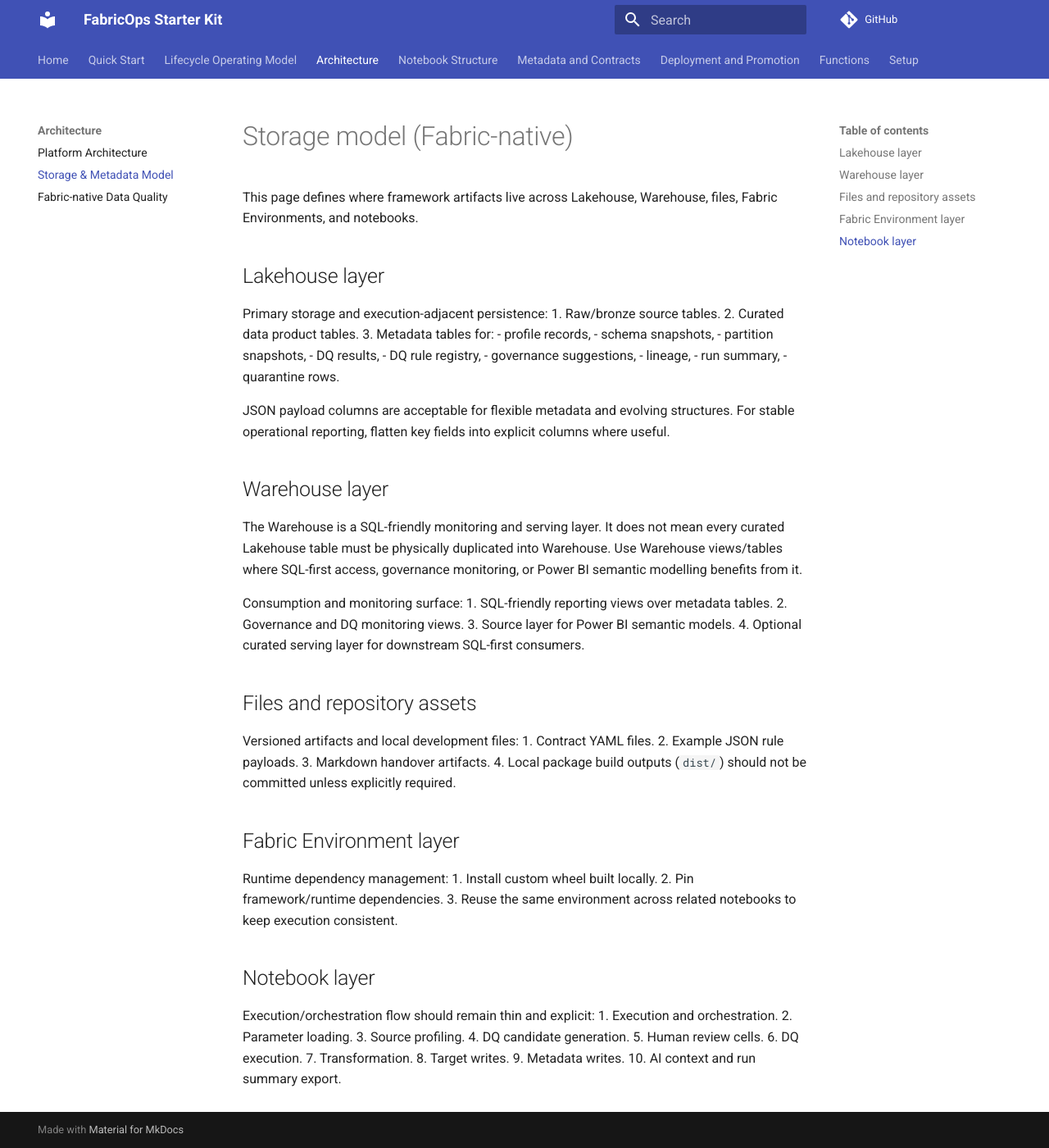
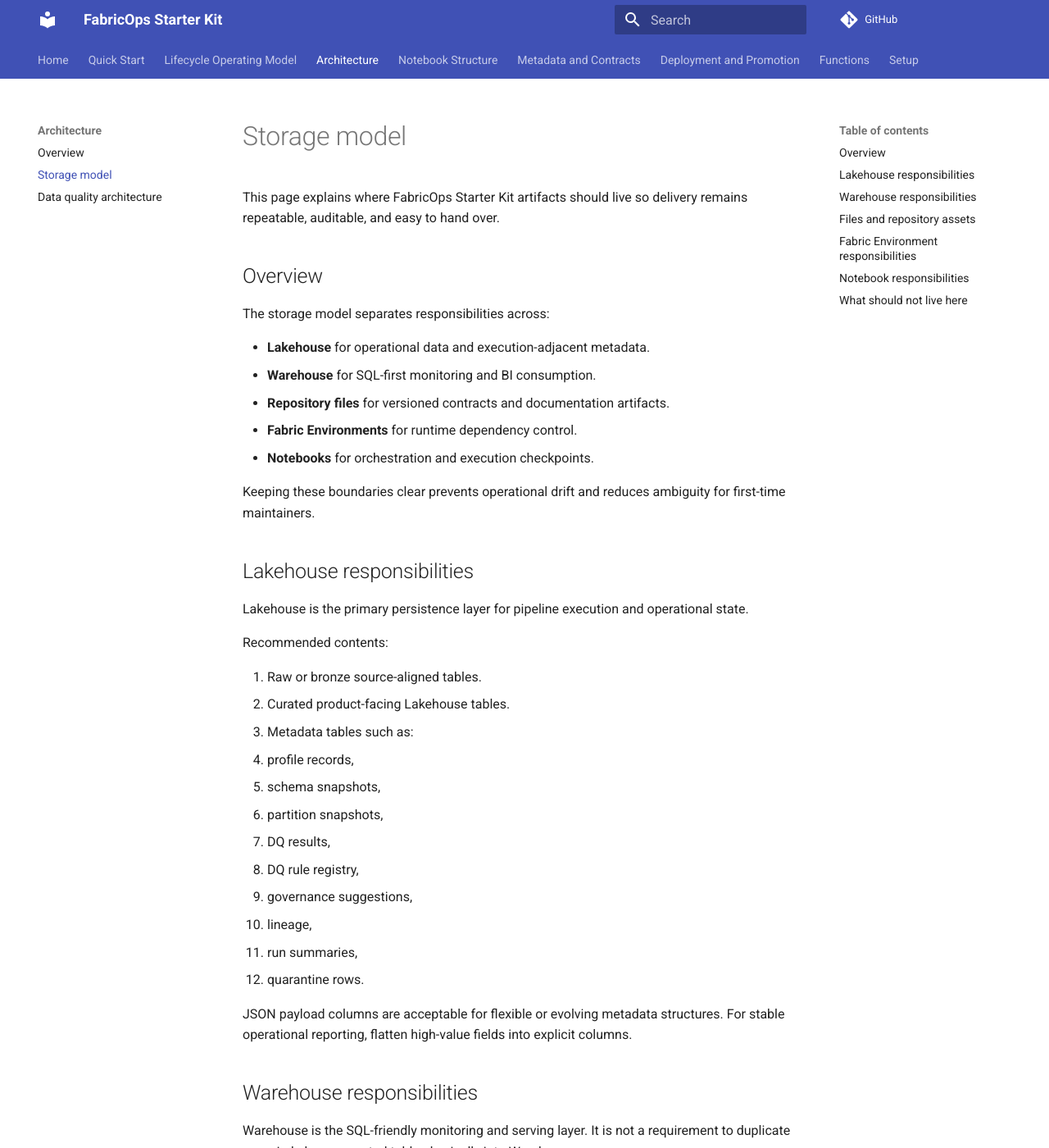
Before and after one commit to Voycepeh/fabric-data-product-framework, an MkDocs documentation site: the page built from docs/architecture/storage-model.md, in a window 1280 px wide and 1400 px high. Shown: the whole window at 82% size. Built offline with MkDocs 1.6.1 and Material for MkDocs 9.7.7, drawn with Linux system fonts in a browser that asks for light colours; comment, search, counter and statistics services are not loaded; some of the changed text lies outside the part shown.

Commit message:
docs: improve architecture readability and nav structure

```diff
--- /dev/null
+++ b/docs/architecture/index.md
@@ -0,0 +1,45 @@
+# Architecture overview
+
+FabricOps Starter Kit is a Fabric-native operating model for repeatable data product delivery. It combines local engineering discipline with notebook-first execution so teams can move from exploration to governed production handover without changing platforms.
+
+## The end-to-end story
+
+1. **Develop locally in VS Code.**
+   Engineers build and test reusable logic in the Python package, alongside contracts and documentation.
+2. **Build the wheel.**
+   The package is built as a wheel so the same tested code can be installed in Fabric.
+3. **Install in a Fabric Environment.**
+   Fabric Environments pin the framework and dependencies for consistent notebook execution.
+4. **Configure runtime context in `00_env_config`.**
+   Notebook runs initialize environment-specific settings before pipeline logic begins.
+5. **Run exploration notebooks.**
+   Teams profile sources, inspect schemas, and capture context needed for data product decisions.
+6. **Run pipeline contract notebooks.**
+   Contract-driven notebooks validate source assumptions, apply transformation logic, and write outputs.
+7. **Persist across Source, Unified, and Product stores.**
+   Data flows from source-aligned ingestion to unified modeling and product-ready datasets.
+8. **Capture metadata tables.**
+   Profiling, schema state, lineage, DQ results, summaries, and run context are written as durable metadata.
+9. **Maintain a DQ rule registry.**
+   Candidate and approved rules are stored centrally and reused by execution notebooks.
+10. **Keep AI in the loop with human accountability.**
+    AI suggests rule candidates, classifications, summaries, and context packaging; humans approve before rules become enforceable.
+11. **Enforce in pipelines.**
+    Approved rules run during notebook pipelines, with failed rows and quality metrics persisted for auditability.
+12. **Monitor through Warehouse or Power BI.**
+    SQL-friendly monitoring views and BI models expose operational and governance status.
+13. **Complete handover with documentation.**
+    Teams publish run summaries and architecture-aware documentation for downstream owners.
+
+## Core design principles
+
+- **Fabric-native execution:** notebooks and Fabric storage are first-class, not afterthoughts.
+- **Reusable logic, explicit orchestration:** package code handles repeatable logic while notebooks stay readable and operational.
+- **AI-assisted, human-approved governance:** AI accelerates suggestion and summarization, but humans remain accountable for approval and enforcement decisions.
+- **Monitoring by default:** metadata and DQ outputs are persisted in forms suitable for Warehouse SQL and Power BI.
+- **Handover-friendly delivery:** architecture and run artifacts are organized so first-time readers can understand the operating model before diving into function-level references.
+
+## Where to go next
+
+- Read the **Storage model** page for responsibility boundaries across Lakehouse, Warehouse, files, environments, and notebooks.
+- Read the **Data quality architecture** page for the AI-in-the-loop quality lifecycle and governance flow.
--- a/docs/architecture/storage-model.md
+++ b/docs/architecture/storage-model.md
@@ -1,13 +1,28 @@
-# Storage model (Fabric-native)
+# Storage model
 
-This page defines where framework artifacts live across Lakehouse, Warehouse, files, Fabric Environments, and notebooks.
+This page explains where FabricOps Starter Kit artifacts should live so delivery remains repeatable, auditable, and easy to hand over.
 
-## Lakehouse layer
+## Overview
 
-Primary storage and execution-adjacent persistence:
-1. Raw/bronze source tables.
-2. Curated data product tables.
-3. Metadata tables for:
+The storage model separates responsibilities across:
+
+- **Lakehouse** for operational data and execution-adjacent metadata.
+- **Warehouse** for SQL-first monitoring and BI consumption.
+- **Repository files** for versioned contracts and documentation artifacts.
+- **Fabric Environments** for runtime dependency control.
+- **Notebooks** for orchestration and execution checkpoints.
+
+Keeping these boundaries clear prevents operational drift and reduces ambiguity for first-time maintainers.
+
+## Lakehouse responsibilities
+
+Lakehouse is the primary persistence layer for pipeline execution and operational state.
+
+Recommended contents:
+
+1. Raw or bronze source-aligned tables.
+2. Curated product-facing Lakehouse tables.
+3. Metadata tables such as:
    - profile records,
    - schema snapshots,
    - partition snapshots,
@@ -15,46 +30,65 @@
    - DQ rule registry,
    - governance suggestions,
    - lineage,
-   - run summary,
+   - run summaries,
    - quarantine rows.
 
-JSON payload columns are acceptable for flexible metadata and evolving structures. For stable operational reporting, flatten key fields into explicit columns where useful.
+JSON payload columns are acceptable for flexible or evolving metadata structures. For stable operational reporting, flatten high-value fields into explicit columns.
 
-## Warehouse layer
+## Warehouse responsibilities
 
-The Warehouse is a SQL-friendly monitoring and serving layer. It does not mean every curated Lakehouse table must be physically duplicated into Warehouse. Use Warehouse views/tables where SQL-first access, governance monitoring, or Power BI semantic modelling benefits from it.
+Warehouse is the SQL-friendly monitoring and serving layer. It is not a requirement to duplicate every Lakehouse curated table physically into Warehouse.
 
-Consumption and monitoring surface:
-1. SQL-friendly reporting views over metadata tables.
-2. Governance and DQ monitoring views.
-3. Source layer for Power BI semantic models.
-4. Optional curated serving layer for downstream SQL-first consumers.
+Use Warehouse for:
+
+1. Reporting views over metadata and run-state tables.
+2. Governance and DQ monitoring datasets.
+3. Power BI semantic model sources.
+4. Optional SQL-first serving tables/views for downstream consumers.
 
 ## Files and repository assets
 
-Versioned artifacts and local development files:
+The repository is the source of truth for versioned, human-reviewed artifacts.
+
+Recommended contents:
+
 1. Contract YAML files.
 2. Example JSON rule payloads.
-3. Markdown handover artifacts.
-4. Local package build outputs (`dist/`) should not be committed unless explicitly required.
+3. Markdown runbooks and handover notes.
+4. Build outputs managed intentionally (for example, local `dist/` outputs should not be committed unless explicitly required).
 
-## Fabric Environment layer
+## Fabric Environment responsibilities
 
-Runtime dependency management:
-1. Install custom wheel built locally.
-2. Pin framework/runtime dependencies.
-3. Reuse the same environment across related notebooks to keep execution consistent.
+Fabric Environments provide dependency consistency across notebook execution.
 
-## Notebook layer
+Use them to:
 
-Execution/orchestration flow should remain thin and explicit:
-1. Execution and orchestration.
-2. Parameter loading.
-3. Source profiling.
-4. DQ candidate generation.
-5. Human review cells.
-6. DQ execution.
-7. Transformation.
-8. Target writes.
-9. Metadata writes.
-10. AI context and run summary export.
+1. Install the locally built framework wheel.
+2. Pin framework/runtime dependency versions.
+3. Reuse consistent runtime configuration across related notebooks.
+
+## Notebook responsibilities
+
+Notebooks should stay orchestration-focused and explicit.
+
+Typical responsibilities:
+
+1. Load parameters and runtime context.
+2. Execute source profiling.
+3. Stage DQ candidate generation inputs.
+4. Support human review checkpoints.
+5. Run approved DQ checks.
+6. Apply transformations.
+7. Write target data outputs.
+8. Persist metadata and run summaries.
+9. Export AI context and summary artifacts for monitoring and handover.
+
+## What should not live here
+
+To keep responsibilities clear, avoid placing these in the wrong layer:
+
+- Do not treat notebooks as long-term system-of-record storage.
+- Do not keep approval-only governance decisions in ad hoc local files.
+- Do not store curated operational monitoring solely in notebook markdown outputs.
+- Do not bypass the rule registry with hidden one-off DQ logic when pipeline enforcement is expected.
+- Do not rely on unpinned runtime dependencies when reproducibility is required.
--- a/mkdocs.yml
+++ b/mkdocs.yml
@@ -21,9 +21,9 @@
   - Quick Start: quick-start.md
   - Lifecycle Operating Model: lifecycle-operating-model.md
   - Architecture:
-      - Platform Architecture: architecture.md
-      - Storage & Metadata Model: architecture/storage-model.md
-      - Fabric-native Data Quality: architecture/dqx-inspired-fabric-native-dq.md
+      - Overview: architecture/index.md
+      - Storage model: architecture/storage-model.md
+      - Data quality architecture: architecture/data-quality-architecture.md
   - Notebook Structure: notebook-structure.md
   - Metadata and Contracts: metadata-and-contracts.md
   - Deployment and Promotion: deployment-and-promotion.md
```
Also changed, not shown: docs/architecture.md (+2 -2 lines), docs/architecture/data-quality-architecture.md (added, +120 -0 lines), docs/architecture/dqx-inspired-fabric-native-dq.md (deleted, +0 -109 lines), docs/index.md (+5 -5 lines).
